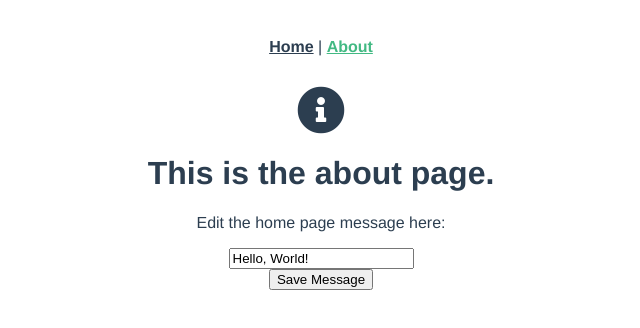
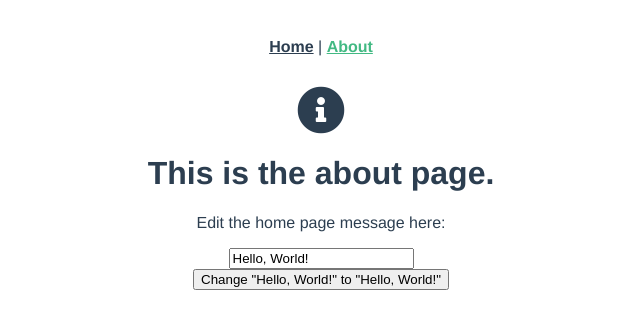
Before and after one commit to bracketdash/starter, a Vue app: page /about in a window 1280 px wide. Shown: the top 328 px of the page, without its empty margins (319-959 px from the left). Built offline with nearby package versions, Linux system fonts and the light colour scheme.

Commit message:
Update ChangeMessage.jsx

```diff
--- a/src/components/ChangeMessage.jsx
+++ b/src/components/ChangeMessage.jsx
@@ -17,8 +17,8 @@ export default {
             <div>
                 <p>Edit the home page message here:</p>
                 <input value={localState.message} onInput={setLocalMessage} />
-                <div style="text-align: center;">
-                    <button onClick={setSharedMessage}>Save Message</button>
+                <div>
+                    <button onClick={setSharedMessage}>Change "{sharedState.message}" to "{localState.message}"</button>
                 </div>
             </div>
         );
```
